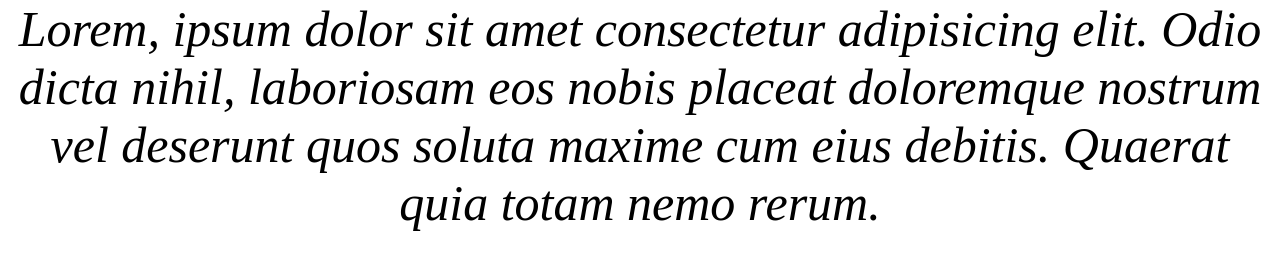
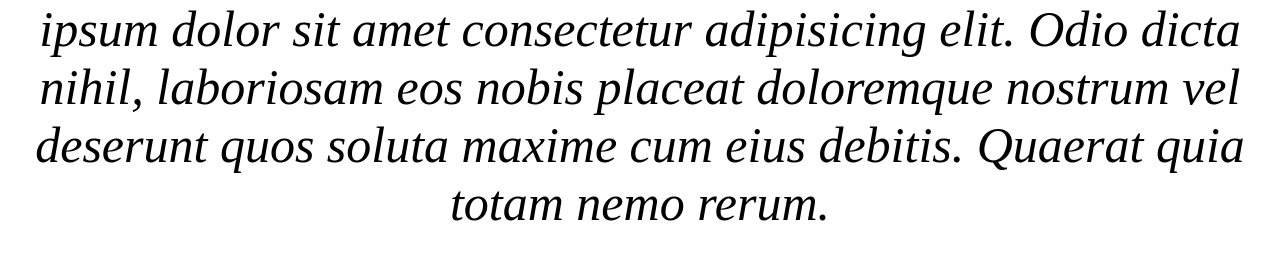
Before and after one commit to yerlan-baizhiyenov/conflig, a plain HTML site: page index.html in a window 1280 px wide. Drawn offline with Linux system fonts and the light colour scheme.

Commit message:
Update index.html

```diff
--- a/index.html
+++ b/index.html
@@ -9,7 +9,7 @@
 <body>
     <div class="text">
         <p>
-            Lorem, ipsum dolor sit amet consectetur adipisicing elit. Odio dicta nihil, laboriosam eos nobis placeat doloremque nostrum vel deserunt quos soluta maxime cum eius debitis. Quaerat quia totam nemo rerum.
+             ipsum dolor sit amet consectetur adipisicing elit. Odio dicta nihil, laboriosam eos nobis placeat doloremque nostrum vel deserunt quos soluta maxime cum eius debitis. Quaerat quia totam nemo rerum.
         </p>
     </div>
 </body>
```
